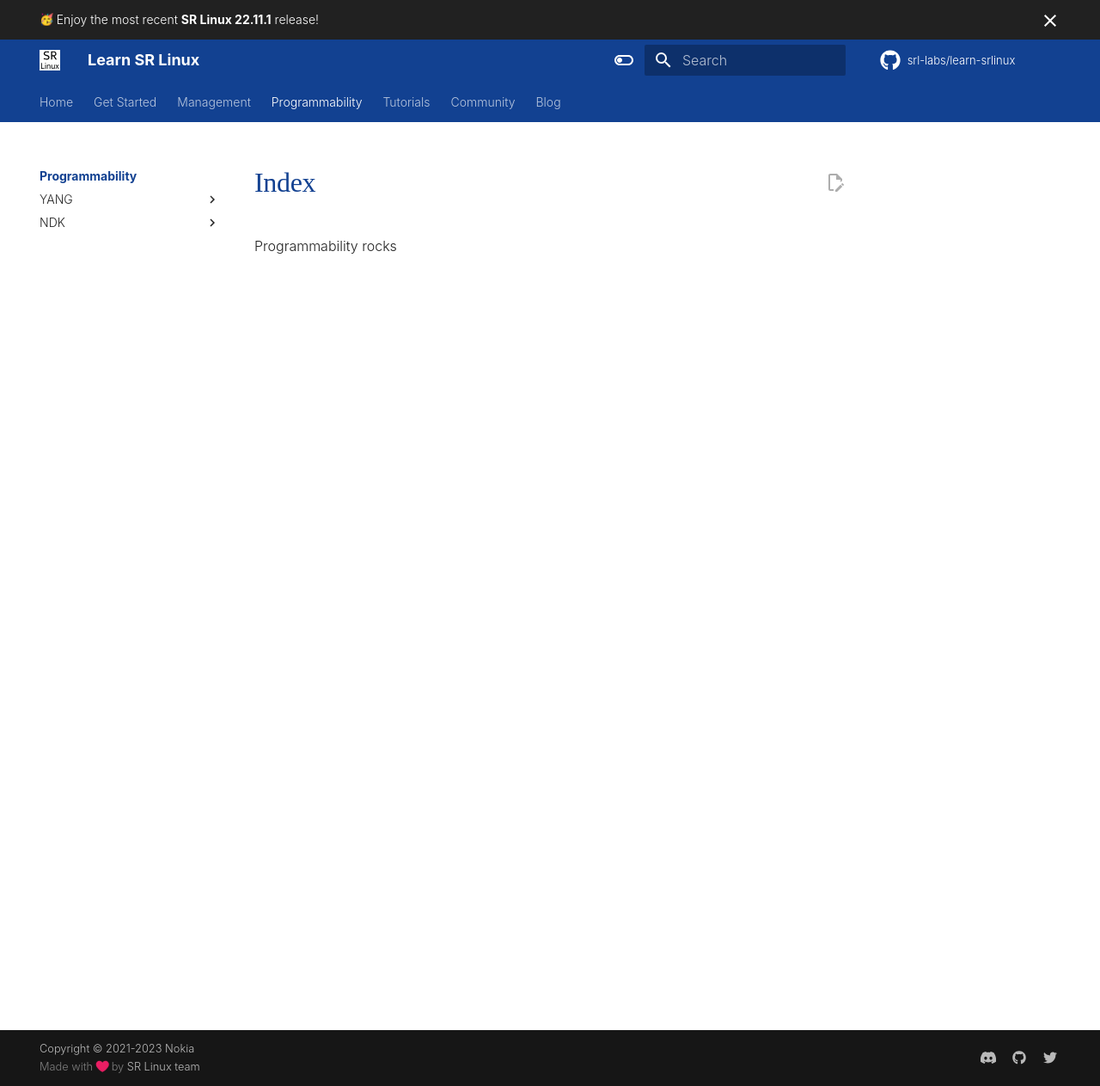
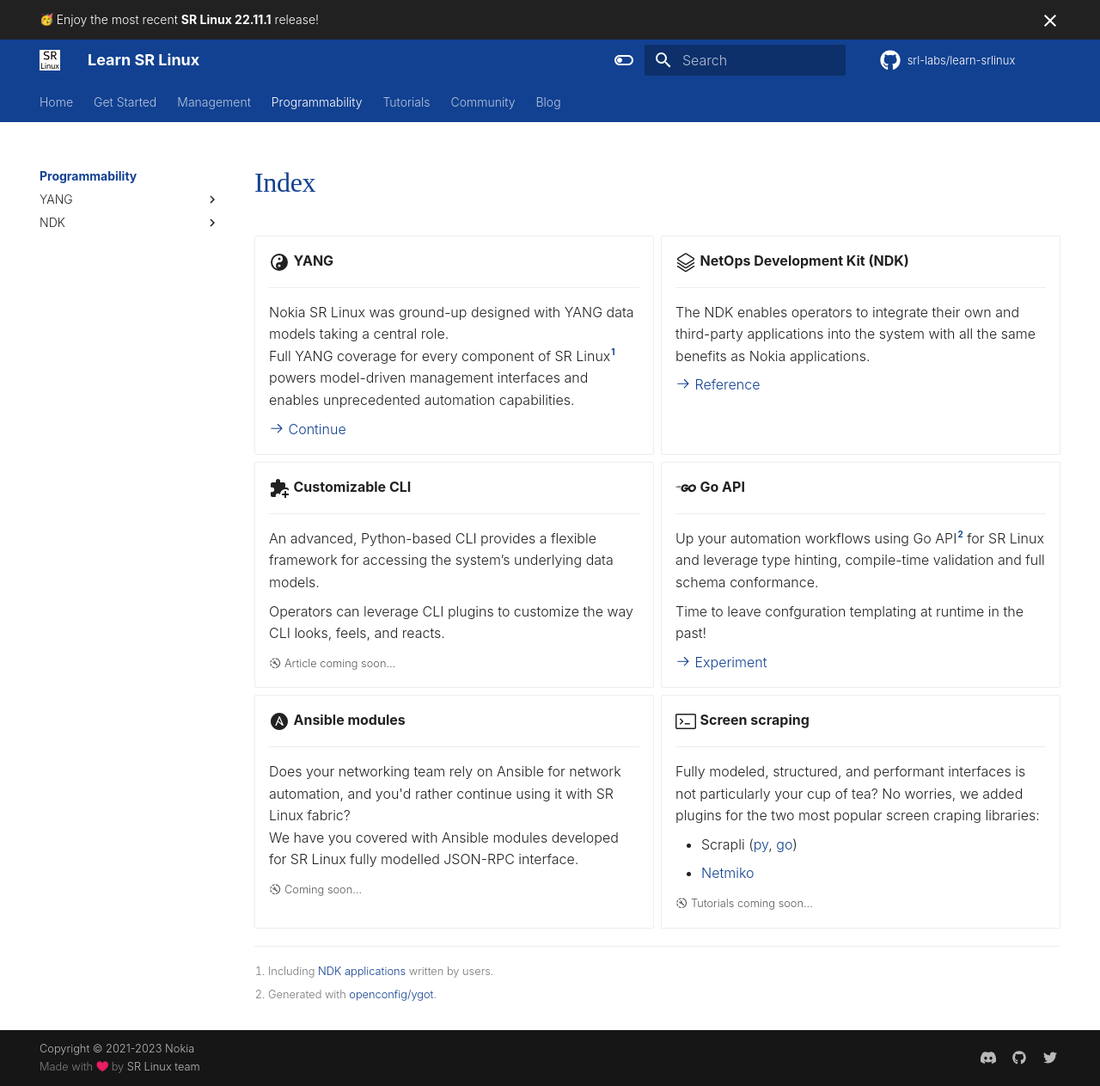
Before and after one commit to srl-labs/learn-srlinux, an MkDocs documentation site: the page built from docs/programmability/index.md, in a window 1280 px wide and 1263 px high. Shown: the whole window at 86% size. Built offline with MkDocs 1.6.1 and Material for MkDocs 9.7.7, drawn with Linux system fonts in a browser that asks for light colours; emoji names are drawn with the system emoji font; some web fonts are replaced; comment, search, counter and statistics services are not loaded.

Commit message:
added programmability main page

```diff
--- a/docs/programmability/index.md
+++ b/docs/programmability/index.md
@@ -1 +1,83 @@
-Programmability rocks
+---
+hide:
+  - toc
+  - edit-button
+---
+
+<style>
+  .md-content__button {
+    display: none;
+  }
+</style>
+
+<div class="grid cards" markdown>
+
+- :material-yin-yang:{ .lg .middle } **YANG**
+
+    ---
+
+    Nokia SR Linux was ground-up designed with YANG data models taking a central role.
+    Full YANG coverage for every component of SR Linux[^1] powers model-driven management interfaces and enables unprecedented automation capabilities.
+
+    [:octicons-arrow-right-24: Continue](../yang/index.md)
+
+- :octicons-stack-24:{ .lg .middle } **NetOps Development Kit (NDK)**
+
+    ---
+
+    The NDK enables operators to integrate their own and third-party applications into the system with all the same benefits as Nokia applications.
+
+    [:octicons-arrow-right-24: Reference](../ndk/index.md)
+
+- :material-puzzle-plus:{ .lg .middle } **Customizable CLI**
+
+    ---
+
+    An advanced, Python-based CLI provides a flexible framework for accessing the system’s underlying data models.
+
+    Operators can leverage CLI plugins to customize the way CLI looks, feels, and reacts.
+
+    <small>:material-progress-wrench: Article coming soon...</small>
+
+- :fontawesome-brands-golang:{ .lg .middle } **Go API**
+
+    ---
+
+    Up your automation workflows using Go API[^2] for SR Linux and leverage type hinting, compile-time validation and full schema conformance.
+
+    Time to leave confguration templating at runtime in the past!
+
+    [:octicons-arrow-right-24: Experiment](https://github.com/srl-labs/ygotsrl)
+
+- :material-ansible:{ .lg .middle } **Ansible modules**
+
+    ---
+
+    Does your networking team rely on Ansible for network automation, and you'd rather continue using it with SR Linux fabric?
+    We have you covered with Ansible modules developed for SR Linux fully modelled JSON-RPC interface.
+
+    <small>:material-progress-wrench: Coming soon...</small>
+
+- :octicons-terminal-24:{ .lg .middle } **Screen scraping**
+
+    ---
+
+    Fully modeled, structured, and performant interfaces is not particularly your cup of tea? No worries, we added plugins for the two most popular screen craping libraries:
+
+    <!-- markdownlint-disable MD007 -->
+
+    - Scrapli ([py][scraplipy-srl], [go][scrapligo-srl])
+    - [Netmiko][netmiko-srl]
+
+    <!-- markdownlint-enable MD007 -->
+
+    <small>:material-progress-wrench: Tutorials coming soon...</small>
+
+</div>
+
+[scraplipy-srl]: https://github.com/scrapli/scrapli_community/tree/main/scrapli_community/nokia/srlinux
+[scrapligo-srl]: https://github.com/scrapli/scrapligo/blob/main/assets/platforms/nokia_srl.yaml
+[netmiko-srl]: https://github.com/ktbyers/netmiko/blob/develop/netmiko/nokia/nokia_srl.py
+
+[^1]: Including [NDK applications](../ndk/apps/index.md) written by users.
+[^2]: Generated with [openconfig/ygot](https://github.com/openconfig/ygot).
```
